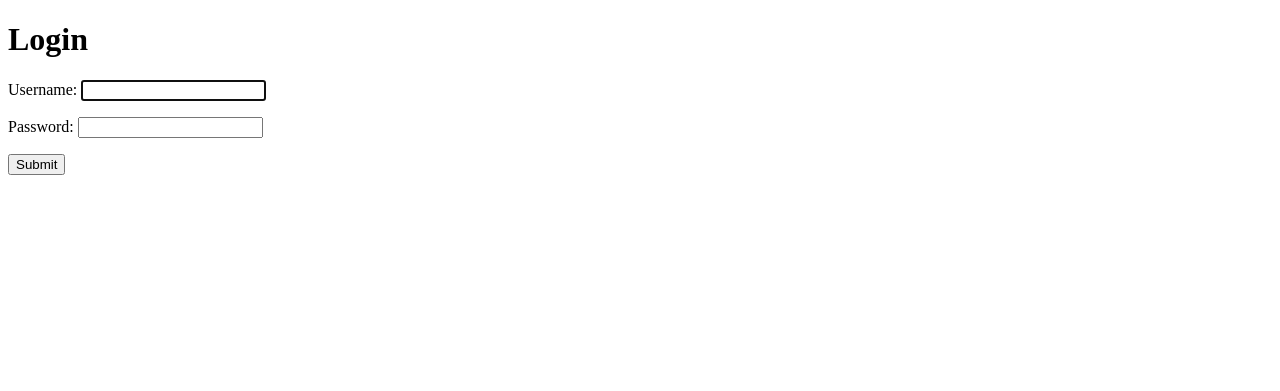
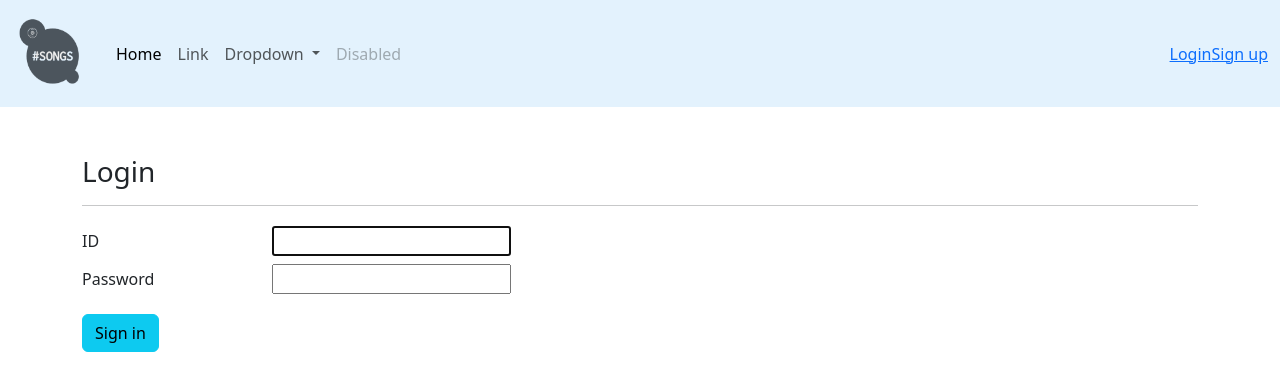
Before and after one commit to SWan9710/-SONGS_PJT, a Django app: page /accounts/login/ in a window 1280 px wide. Shown: the top 391 px of the page. Run offline with Django 3.2, Linux system fonts and the light colour scheme.

Commit message:
modified something check please

```diff
--- a/song/accounts/templates/accounts/login.html
+++ b/song/accounts/templates/accounts/login.html
@@ -1,10 +1,32 @@
 {% extends 'base.html' %}
 
 {% block content %}
-  <h1>Login</h1>
-  <form action="" method="POST">
-    {% csrf_token %}
-    {{form.as_p}}
-    <input type="submit" value='Submit'>
-  </form>
-{% endblock content %}
+<div class="loginpage">
+  <div class="container my-5" >
+      <h3 class="my-3">Login</h3>
+      <hr>
+      <!-- 만약 폼에 에러가 나타나면 에러 메세지 출력-->
+      {% if form.errors %}
+      <p style="color:red;">아이디, 비밀번호가 일치하지 않습니다. 다시 시도해주세요.</p>
+      {% endif %}
+
+      <!-- 로그인 폼 꾸미기 -->
+      <form action="{% url 'accounts:login' %}" method="post">
+      {% csrf_token %}
+      <div class="form-group row">
+              <label for="staticEmail" class="col-sm-2 col-form-label">ID</label>
+              <div class="col-sm-10 mt-1">
+                {{ form.username }}
+              </div>
+            </div>
+            <div class="form-group row">
+              <label for="inputPassword" class="col-sm-2 col-form-label">Password</label>
+              <div class="col-sm-10 mt-1">
+                  {{ form.password }}
+              </div>
+            </div>
+      <button class="btn btn-info mt-3" type="submit"> Sign in </button>
+      </form>
+  </div>
+</div>
+{% endblock %}
--- a/song/musics/models.py
+++ b/song/musics/models.py
@@ -3,7 +3,7 @@ from django.db import models
 # Create your models here.
 class Music(models.Model):
     # 앨범 커버 이미지
-    image = models.ImageField()
+    image = models.ImageField(blank=True)
     # 노래 제목
     title = models.CharField(max_length=20)
     # 가수명
--- a/song/musics/urls.py
+++ b/song/musics/urls.py
@@ -5,5 +5,9 @@ app_name = 'musics'
 
 urlpatterns = [
     path('', views.index, name='index'),
-
+    path('<int:pk>', views.detail, name='detail'),
+    path('create/', views.create, name='create'),
+    path('<int:pk>/update/', views.update, name='update'),
+    path('<int:pk>/update/', views.update, name='update'),
+    path('<int:pk>/delete/', views.delete, name='delete'),
 ]
--- a/song/song/urls.py
+++ b/song/song/urls.py
@@ -16,8 +16,11 @@ Including another URLconf
 from django.contrib import admin
 from django.urls import path, include
 
+from django.conf import settings
+from django.conf.urls.static import static
+
 urlpatterns = [
     path('admin/', admin.site.urls),
     path('musics/', include('musics.urls')),
     path('accounts/', include('accounts.urls')),
-]
+] + static(settings.MEDIA_URL, document_root = settings.MEDIA_ROOT)
--- a/song/templates/base.html
+++ b/song/templates/base.html
@@ -1,17 +1,88 @@
+{% load static %}
 <!DOCTYPE html>
 <html lang="en">
 <head>
   <meta charset="UTF-8">
   <meta http-equiv="X-UA-Compatible" content="IE=edge">
   <meta name="viewport" content="width=device-width, initial-scale=1.0">
+  <!-- 부트스트랩 설정 -->
+  <link href="https://cdn.jsdelivr.net/npm/bootstrap@5.3.0-alpha3/dist/css/bootstrap.min.css" rel="stylesheet" integrity="sha384-KK94CHFLLe+nY2dmCWGMq91rCGa5gtU4mk92HdvYe+M/SXH301p5ILy+dN9+nJOZ" crossorigin="anonymous">
   <title>Music</title>
+  <!-- 리스트 단위 표시 가리기 위해 설정 -->
+  <style>
+    .nav-item {
+      list-style: none;
+    }
+  </style>
 
 </head>
 <body>
+  <!-- 수정한 것 : 로고 이미지 넣으면 index로 연결, 오른쪽에 accounts 배치 -->
+  <!-- 수정해야 할 것 : 메뉴바 어떻게 할지, accounts 항목 수정 (ex) 프로필 누르면 회원정보 수정 넣고 그런거)-->
+  {% load static %}
+  <nav class="navbar navbar-expand-lg" style="background-color: #e3f2fd;">
+    <div class="container-fluid">
+      <a class="navbar-brand" href="{% url 'musics:index' %}">
+        <img
+        src="{% static 'musics/logo.png' %}"
+        alt="logo" width="80" height="80" class="d-inline-block align-text-top">
+      </a>
+      <button class="navbar-toggler" type="button" data-bs-toggle="collapse" data-bs-target="#navbarSupportedContent" aria-controls="navbarSupportedContent" aria-expanded="false" aria-label="Toggle navigation">
+        <span class="navbar-toggler-icon"></span>
+      </button>
+      <div class="collapse navbar-collapse" id="navbarSupportedContent">
+        <ul class="navbar-nav me-auto mb-2 mb-lg-0">
+          <li class="nav-item">
+            <a class="nav-link active" aria-current="page" href="#">Home</a>
+          </li>
+          <li class="nav-item">
+            <a class="nav-link" href="#">Link</a>
+          </li>
+          <li class="nav-item dropdown">
+            <a class="nav-link dropdown-toggle" href="#" role="button" data-bs-toggle="dropdown" aria-expanded="false">
+              Dropdown
+            </a>
+            <ul class="dropdown-menu">
+              <li><a class="dropdown-item" href="#">Action</a></li>
+              <li><a class="dropdown-item" href="#">Another action</a></li>
+              <li><hr class="dropdown-divider"></li>
+              <li><a class="dropdown-item" href="#">Something else here</a></li>
+            </ul>
+          </li>
+          <li class="nav-item">
+            <a class="nav-link disabled">Disabled</a>
+          </li>
+        </ul>
+        <!--이 부분이 고친 것 -->
+        <li class="nav-item" flex-direction-end>
+          {% if request.user.is_authenticated %}
+            <a href="{% url 'accounts:update' %}">회원정보수정</a>
+            <form action="{% url 'accounts:logout' %}" method="POST">
+              {% csrf_token %}
+              <input type="submit" value="Logout">
+            </form>
+            <form action="{% url 'accounts:delete' %}" method="POST">
+              {% csrf_token %}
+              <input type="submit" value="회원탈퇴">
+            </form>
+            <a href="{% url 'accounts:profile' user.username %}">내 프로필</a>
+          {% else %}
+            <li class="nav-item">
+              <a href="{% url 'accounts:login' %}">Login</a>
+            </li>
+            <li class="nav-item">
+              <a href="{% url 'accounts:signup' %}">Sign up</a>
+            </li>
+          {% endif %}
+      </div>
+    </div>
+  </nav>
+
   {% block nav %}
   {% endblock nav %}
 
   {% block content %}
   {% endblock content %}
+  <script src="https://cdn.jsdelivr.net/npm/bootstrap@5.3.0-alpha3/dist/js/bootstrap.bundle.min.js" integrity="sha384-ENjdO4Dr2bkBIFxQpeoTz1HIcje39Wm4jDKdf19U8gI4ddQ3GYNS7NTKfAdVQSZe" crossorigin="anonymous"></script>
 </body>
 </html>
```
Also changed, not shown: song/musics/templates/musics/create.html (added, +13 -0 lines), song/musics/templates/musics/detail.html (added, +20 -0 lines), song/musics/templates/musics/index.html (+13 -0 lines), song/musics/templates/musics/update.html (added, +12 -0 lines), song/musics/views.py (+38 -1 lines), song/song/settings.py (+8 -0 lines), templates/base.html (deleted, +0 -17 lines), song/static/musics/logo.png (added).
